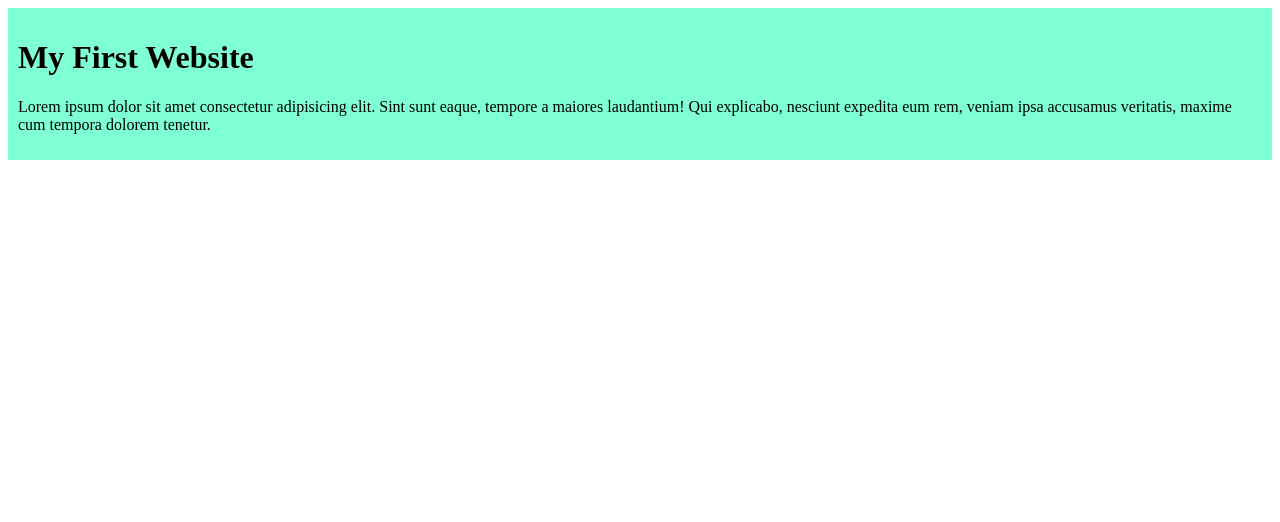
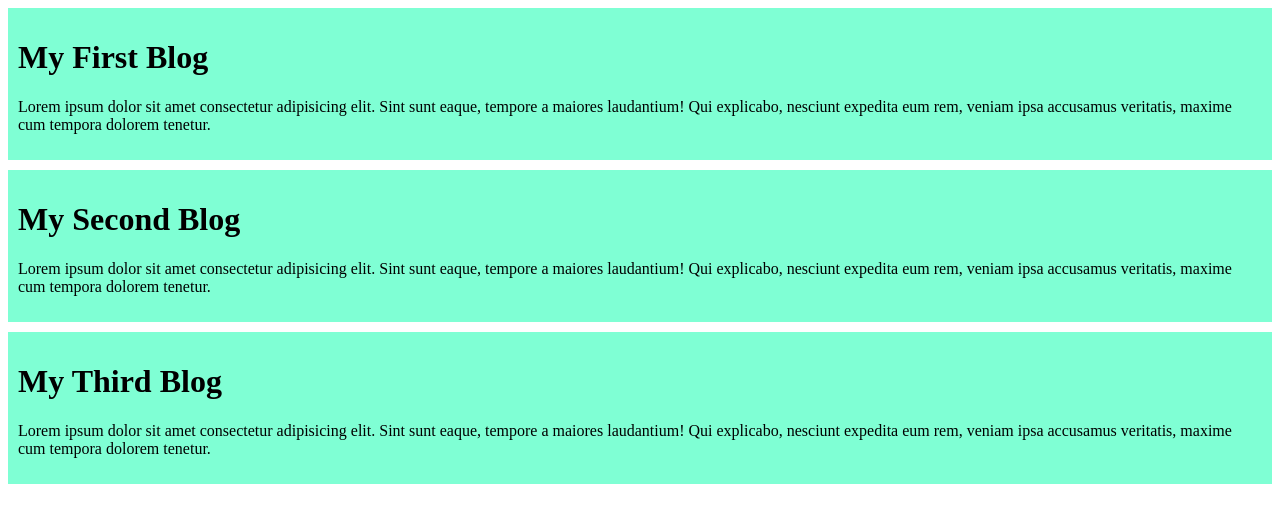
Before and after one commit to sWitch95/My-First-Website, a plain HTML site: page index.html in a window 1280 px wide. Drawn offline with Linux system fonts and the light colour scheme.

Commit message:
added the second and the third blog

```diff
--- a/index.html
+++ b/index.html
@@ -9,7 +9,15 @@
 </head>
 <body>
     <div>
-        <h1>My First Website</h1>
+        <h1>My First Blog</h1>
+        <p>Lorem ipsum dolor sit amet consectetur adipisicing elit. Sint sunt eaque, tempore a maiores laudantium! Qui explicabo, nesciunt expedita eum rem, veniam ipsa accusamus veritatis, maxime cum tempora dolorem tenetur.</p>
+    </div>
+    <div>
+        <h1>My Second Blog</h1>
+        <p>Lorem ipsum dolor sit amet consectetur adipisicing elit. Sint sunt eaque, tempore a maiores laudantium! Qui explicabo, nesciunt expedita eum rem, veniam ipsa accusamus veritatis, maxime cum tempora dolorem tenetur.</p>
+    </div>
+    <div>
+        <h1>My Third Blog</h1>
         <p>Lorem ipsum dolor sit amet consectetur adipisicing elit. Sint sunt eaque, tempore a maiores laudantium! Qui explicabo, nesciunt expedita eum rem, veniam ipsa accusamus veritatis, maxime cum tempora dolorem tenetur.</p>
     </div>
 
--- a/styles/blog.css
+++ b/styles/blog.css
@@ -1,4 +1,5 @@
 div{
     background-color: aquamarine;
     padding: 10px;
+    margin-bottom: 10px;
 }
```
